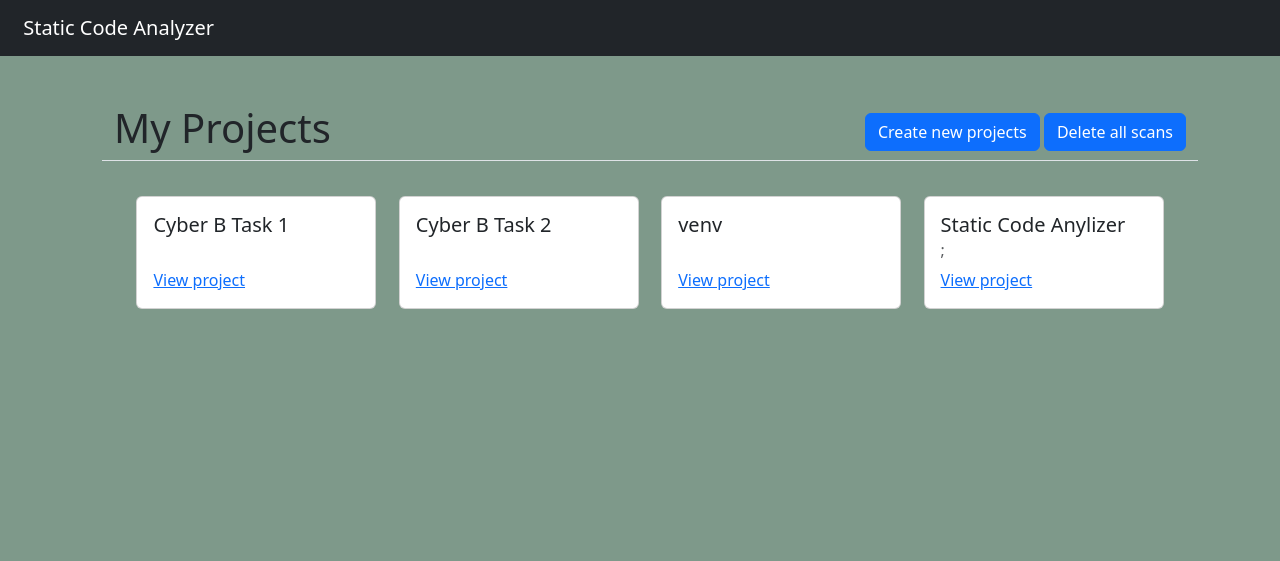
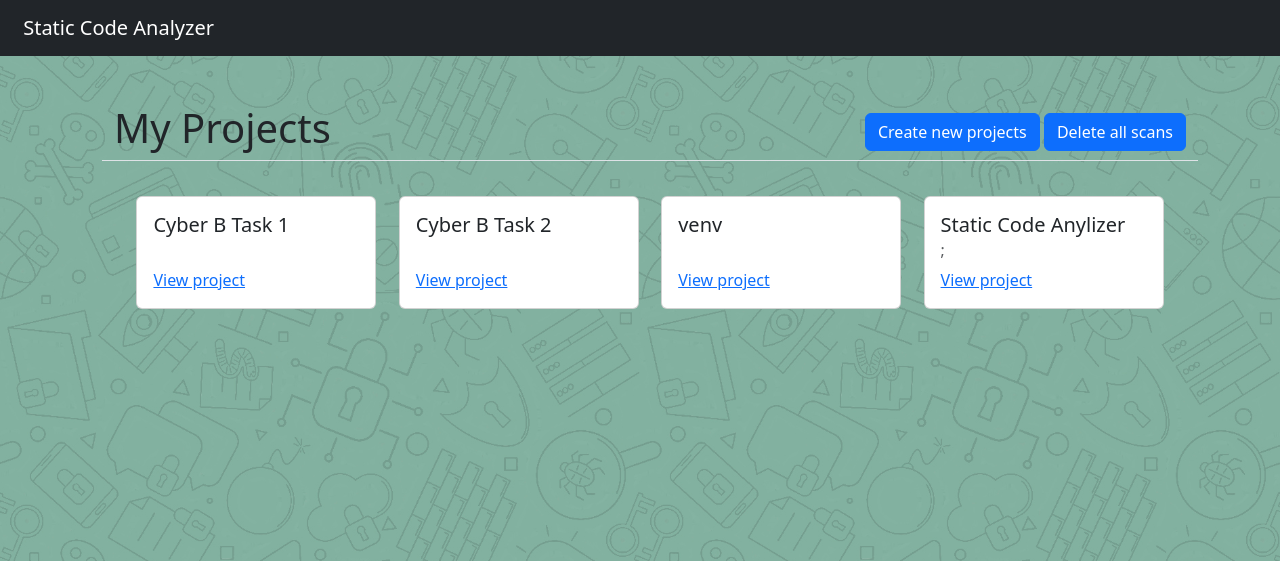
Before and after one commit to GurSinai/StaticCodeAnalyser, a Flask app: page / in a window 1280 px wide. Shown: the top 561 px of the page. Run offline with Flask 3, Linux system fonts and the light colour scheme.

Commit message:
Add lock around file opennings and change background

```diff
--- a/LLM/chat.py
+++ b/LLM/chat.py
@@ -1,12 +1,13 @@
 import openai, os, sys, json, base64
 import time
+from threading import Lock
 
 parent_directory = os.path.dirname(os.path.dirname(os.path.abspath(__file__)))
 # Add the parent directory path to sys.path
 sys.path.append(parent_directory)
 
 from analyzers import BanditImplementation, Flake8Implementation, PylintImplementation, PyflakesImplementation
-api_key = "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"
+api_key = "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"
 openai.api_key = api_key
 PylintI = PylintImplementation()
 BanditI = BanditImplementation()
@@ -43,21 +44,28 @@ def get_normalized_path(path):
     return path[::-1].replace('.', '', 1)[::-1].replace('\\', '/').replace('//', '/').replace(':', '').replace('/', '-') + '.txt'
 
 ################## ADD MULTITHREDING LOCKING TO ENTIRE METHODS FROM HERE ################
+fixes_lock = Lock()
+
 def add_fix(file, fix, fix_idx):
     saved = {}
     if os.path.isfile(file):
         saved = read_all_db_json(file)
     with open(file, 'w') as out:
+        fixes_lock.acquire()
         json_obj = json.loads(r'{"'+str(fix_idx)+'":"'+base64.b64encode(bytes(fix, encoding='utf-8')).decode()+'"}')
         saved = {**saved, **json_obj}
         json.dump(saved, out, indent=1)
         out.close()
+        fixes_lock.release()
 
 def read_all_db_json(file) -> list:
+    fixes_lock.acquire()
     if not os.path.isfile(file):
         return {}
     with open(file, 'r') as openfile:
         read_data = openfile.read()
+        openfile.close()
+        fixes_lock.release()
         if read_data == '':
             return {}
         json_obj = json.loads(read_data)
--- a/app.py
+++ b/app.py
@@ -1,4 +1,4 @@
-from flask import Flask, render_template, request, redirect, jsonify
+from flask import Flask, render_template, request, redirect, jsonify, url_for
 import db
 import os
 from LLM.chat import scan_project, request_file_fix, scan_file, delete_scans
--- a/static/index.js
+++ b/static/index.js
@@ -9,7 +9,7 @@ function fill_file_table(fileContainer, projectname, filename, errors, fixes){
         }else{
             html_addition += "<td id=\""+ id +"\">"+atob(fixes[i])+"</td>"
         }
-        html_addition += "<td> <a onclick=\"generatefix(\'"+projectname+"\',\'" + mod_filename + "\',\'" + i + "\')\" type=\"a\" class=\"btn btn-info\">Request fix</a></td>"
+        html_addition += "<td> <a onclick=\"generatefix(\'"+projectname+"\',\'" + mod_filename + "\',\'" + i + "\')\" type=\"a\" class=\"btn btn-secondary\">Request fix</a></td>"
         html_addition += '\n </tr>'
 
     }
@@ -36,6 +36,14 @@ function getscan(projectname, filename){
         .catch(error => console.error('Error fetching files:', error));
 }
 
+async function scanProject(projectname){
+    document.getElementById("ScanProject").textContent = "Scanning Project..."
+    document.getElementById("ScanProject").style = "pointer-events: none;"
+    await fetch('/scan/'+projectname)
+    document.getElementById("ScanProject").textContent = "Scan Project"
+    document.getElementById("ScanProject").style = "pointer-events: All;"
+}
+
 function generatefix(projectname, filename, erroridx){
     fetch("/generatefix/"+projectname+"/"+filename+"/" + erroridx)
         .then(response => response.json())
@@ -43,7 +51,6 @@ function generatefix(projectname, filename, erroridx){
             id = projectname+"/"+filename+"/"+erroridx
             container = document.getElementById(id)
             container.textContent = atob(fix)
-            console.log(fix)
         })
         .catch(error => console.error('Error getting fix:', error));
 }
--- a/static/style.css
+++ b/static/style.css
@@ -1,3 +1,15 @@
+.bg-img{
+
+background-image: url('../static/bg.jpg');
+height:100%;
+width:100%;
+background-repeat: repeat-y;
+background-size: cover;
+background-position: center;
+background-color: #7E998A;
+
+}
+
 .link-wait-hover{
     color: gray;
     text-decoration: none;
@@ -10,7 +22,6 @@
 .increase-on-hover-20:hover{
     transform: scale(1.1);
 }
-
 
 .link-wait-hover-dark{
     color: inherit;
--- a/templates/base.html
+++ b/templates/base.html
@@ -9,7 +9,7 @@
     <script src="https://cdn.jsdelivr.net/npm/bootstrap@5.3.1/dist/js/bootstrap.min.js" integrity="sha384-Rx+T1VzGupg4BHQYs2gCW9It+akI2MM/mndMCy36UVfodzcJcF0GGLxZIzObiEfa" crossorigin="anonymous"></script>
     <link href="{{url_for('static', filename='style.css')}}" rel="stylesheet" type="text/css">
 </head>
-<body  style="background-color: #7E998A">
+<body class="bg-img" >
   <div>
     <nav class="navbar navbar-dark bg-dark sticky-top">
         <div class="container-fluid">
--- a/templates/project.html
+++ b/templates/project.html
@@ -10,7 +10,7 @@
         <div>
             <div class="btn-group" role="group" aria-label="Basic example">
                 <a href="/edit/{{project['name']}}" data-bs-toggle="modal" data-bs-target="#editmodal" class="btn btn-primary">Edit Project</a>
-                <a href="/scan/{{project['name']}}" class="btn btn-primary">Scan Project</a>
+                <a id="ScanProject" onclick="scanProject('{{project['name']}}')" class="btn btn-primary">Scan Project</a>
                 <a class="btn btn-primary" data-bs-toggle="modal" data-bs-target="#deletemodal">Delete Project</a>
                 <a href="/deletescans/{{project['name']}}" class="btn btn-secondary">Delete All Scans</a>
               </div>
```
Also changed, not shown: static/bg.jpg (added).
